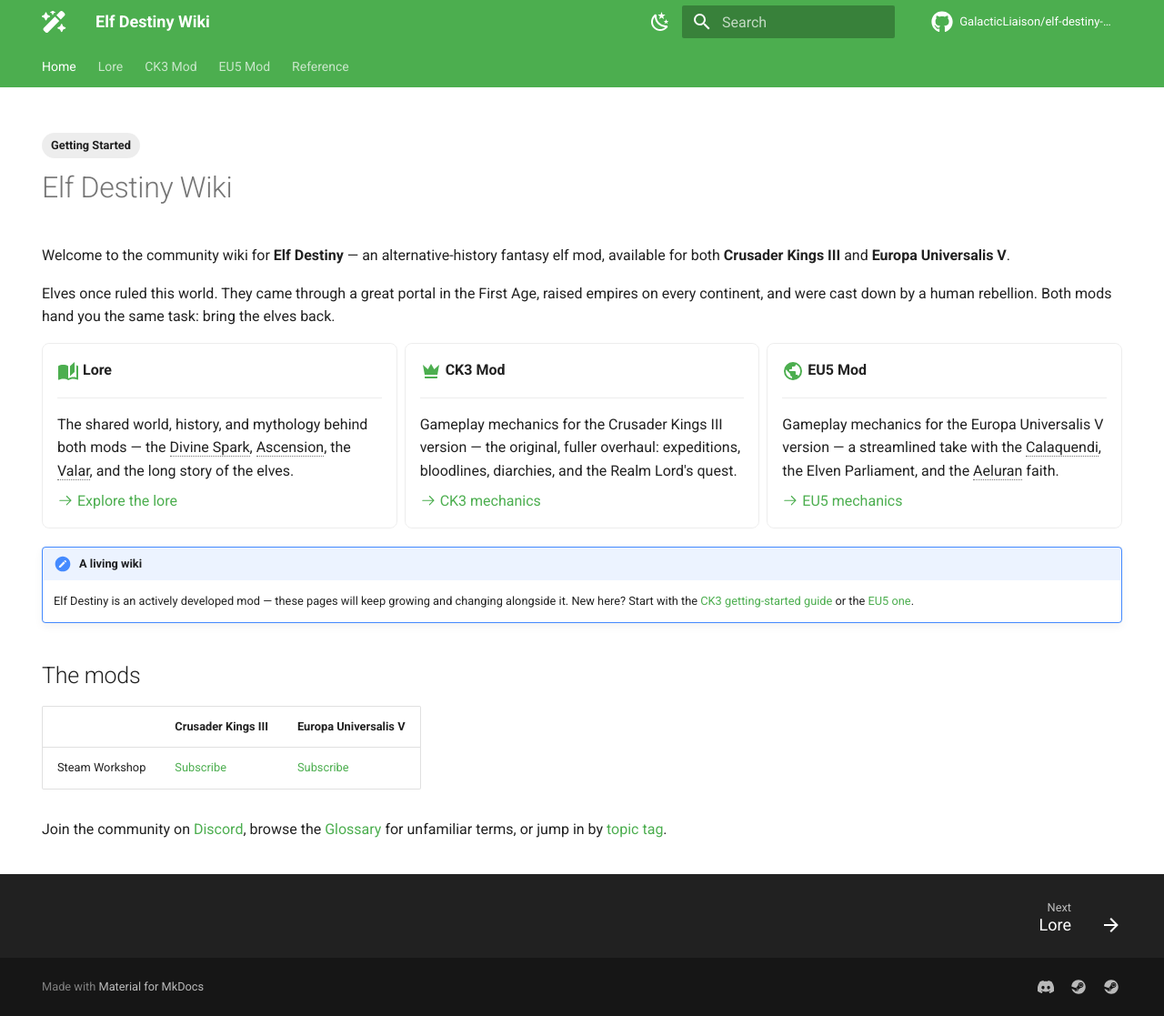
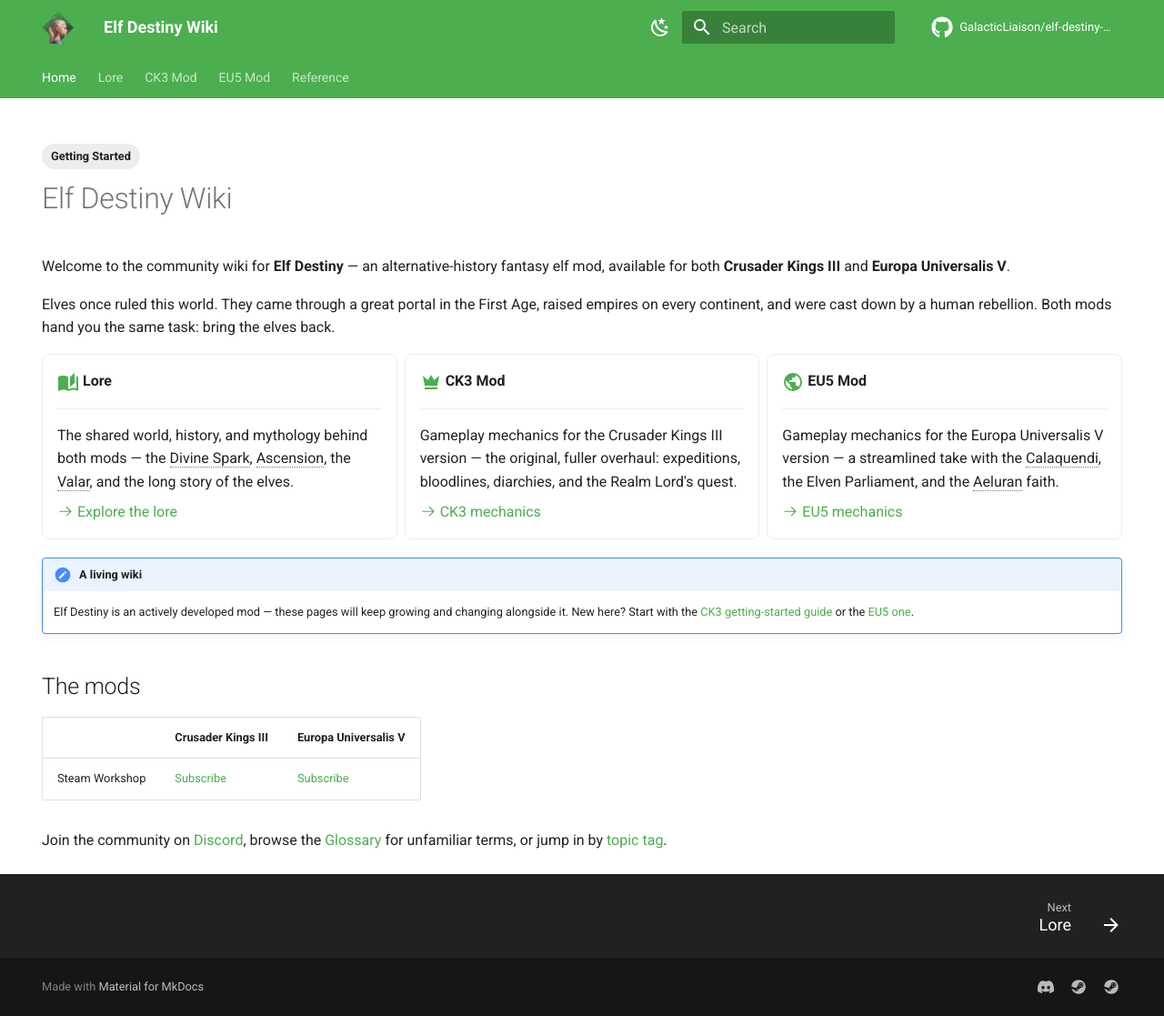
Before and after one commit to Inky-Seer/elf-destiny-wiki, an MkDocs documentation site: the page built from docs/index.md, in a window 1280 px wide and 1117 px high. Shown: the whole window at 91% size. Built offline with MkDocs 1.6.1 and Material for MkDocs 9.7.7, drawn with Linux system fonts in a browser that asks for light colours; comment, search, counter and statistics services are not loaded.

Commit message:
Add social cards, custom logo, and dark-mode-first theme
- Enable MkDocs Material social plugin (CI-only; requires cairosvg on Ubuntu)
- Switch requirements to mkdocs-material[imaging] for CI social card generation
- Replace wand icon with elf_blood trait image as navbar logo; bump logo height to 36px
- Reorder palette so dark mode is the default, respecting OS preference

Co-Authored-By: Claude Sonnet 4.6 <noreply@anthropic.com>

```diff
--- a/docs/assets/stylesheets/extra.css
+++ b/docs/assets/stylesheets/extra.css
@@ -55,6 +55,11 @@
   text-align: center;
 }
 
+/* Navbar logo size — default is 24px, trait icons need more room */
+.md-header__button.md-logo img {
+  height: 36px;
+}
+
 /* "See also" footer blocks read as quiet navigation, not body text */
 .md-typeset .ed-seealso {
   font-size: .85rem;
--- a/mkdocs.yml
+++ b/mkdocs.yml
@@ -8,8 +8,8 @@ repo_name: GalacticLiaison/elf-destiny-wiki
 
 theme:
   name: material
+  logo: assets/images/shared/traits/elf_blood.png
   icon:
-    logo: fontawesome/solid/wand-magic-sparkles
     repo: fontawesome/brands/github
   features:
     - navigation.tabs
@@ -28,6 +28,13 @@ theme:
     - search.highlight
     - search.share
   palette:
+    - media: "(prefers-color-scheme: dark)"
+      scheme: slate
+      primary: green
+      accent: green
+      toggle:
+        icon: material/weather-sunny
+        name: Switch to light mode
     - media: "(prefers-color-scheme: light)"
       scheme: default
       primary: green
@@ -35,13 +42,6 @@ theme:
       toggle:
         icon: material/weather-night
         name: Switch to dark mode
-    - media: "(prefers-color-scheme: dark)"
-      scheme: slate
-      primary: green
-      accent: green
-      toggle:
-        icon: material/weather-sunny
-        name: Switch to light mode
 
 extra_css:
   - assets/stylesheets/extra.css
@@ -60,6 +60,8 @@ extra:
 
 plugins:
   - search
+  - social:
+      enabled: !ENV [CI, false]
   - tags
   - git-revision-date-localized:
       type: date
--- a/requirements.txt
+++ b/requirements.txt
@@ -1,3 +1,3 @@
 # Wiki build dependencies. mkdocs-material pulls in mkdocs itself.
-mkdocs-material
+mkdocs-material[imaging]
 mkdocs-git-revision-date-localized-plugin
```
Also changed, not shown: docs/assets/images/elf_poster.png (added).
